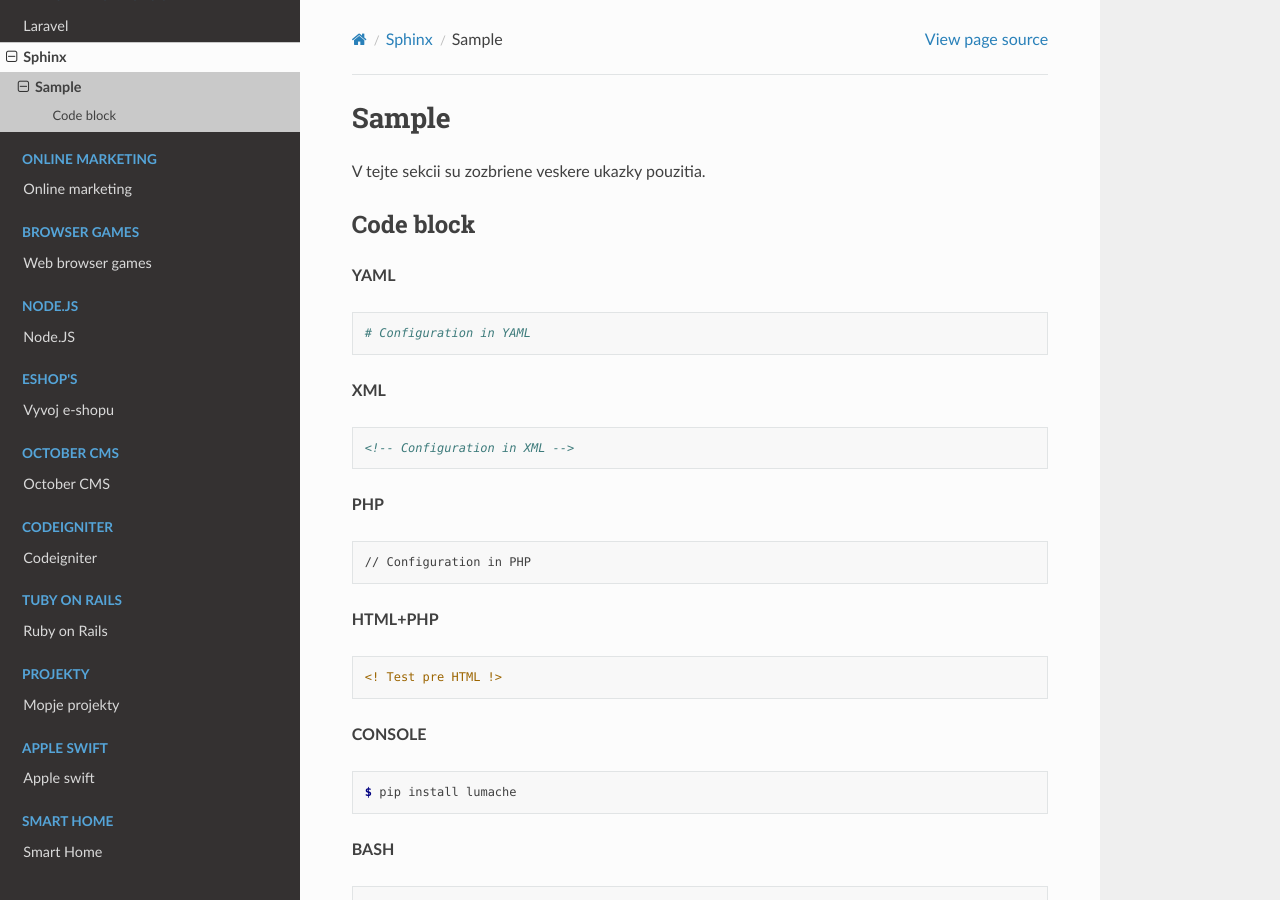
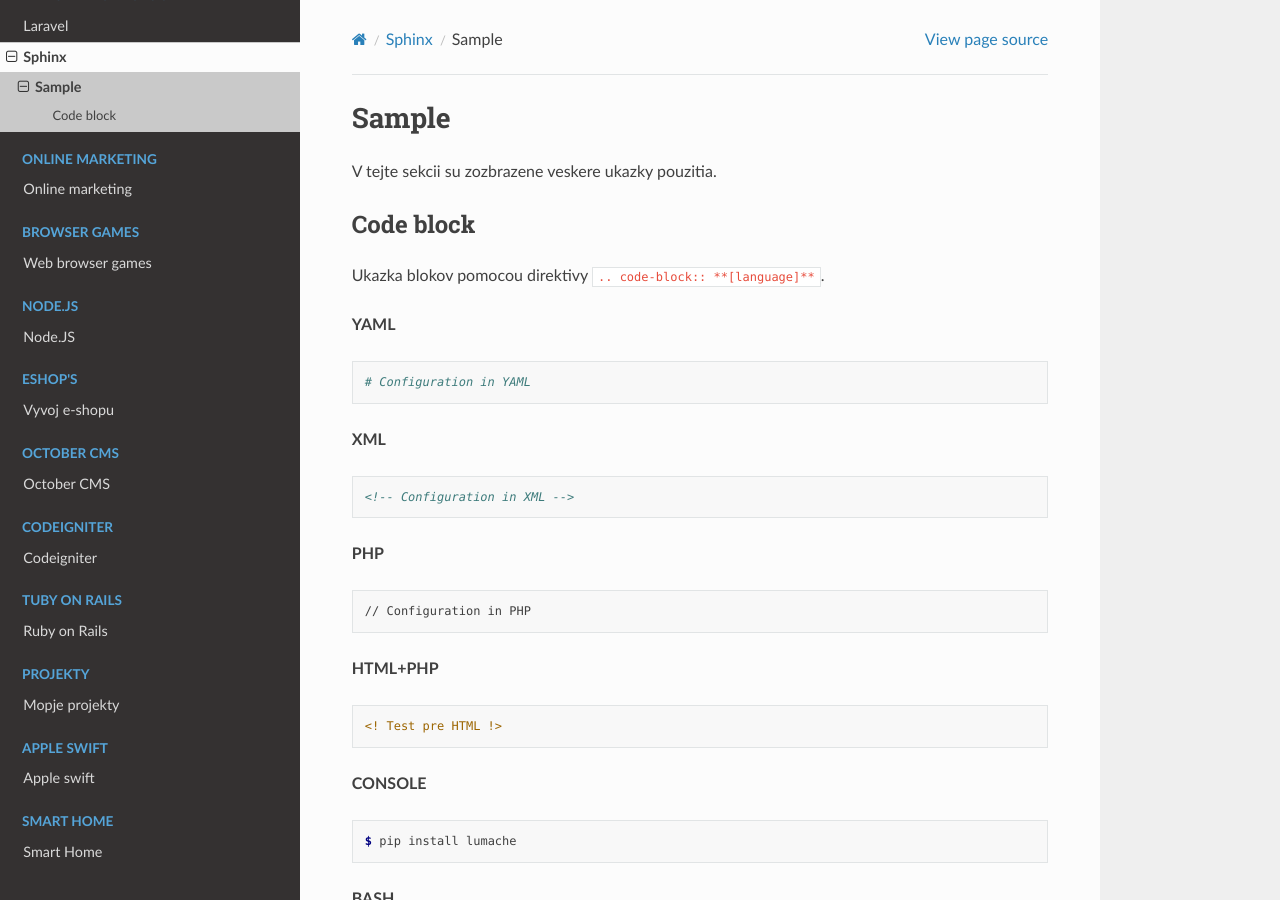
Before and after one commit to Lacike33/RTD_Wiki, a Sphinx documentation site: the page built from docs/source/web/sphinx/sample.rst, in a window 1280 px wide and 900 px high. Built offline with Sphinx 7.4.7 and the Read the Docs theme 2.0.0, drawn with Linux system fonts in a browser that asks for light colours; pages that are not in the unit, such as notebooks, are missing from menus.

Commit message:
Pridana page pre sphinx

```diff
--- a/docs/source/web/sphinx/sample.rst
+++ b/docs/source/web/sphinx/sample.rst
@@ -4,10 +4,12 @@
 Sample
 ======
 
-V tejte sekcii su zozbriene veskere ukazky pouzitia.
+V tejte sekcii su zozbrazene veskere ukazky pouzitia.
 
 Code block
 ----------
+
+Ukazka blokov pomocou direktivy ``.. code-block:: **[language]**``.
 
 **YAML**
 
```
